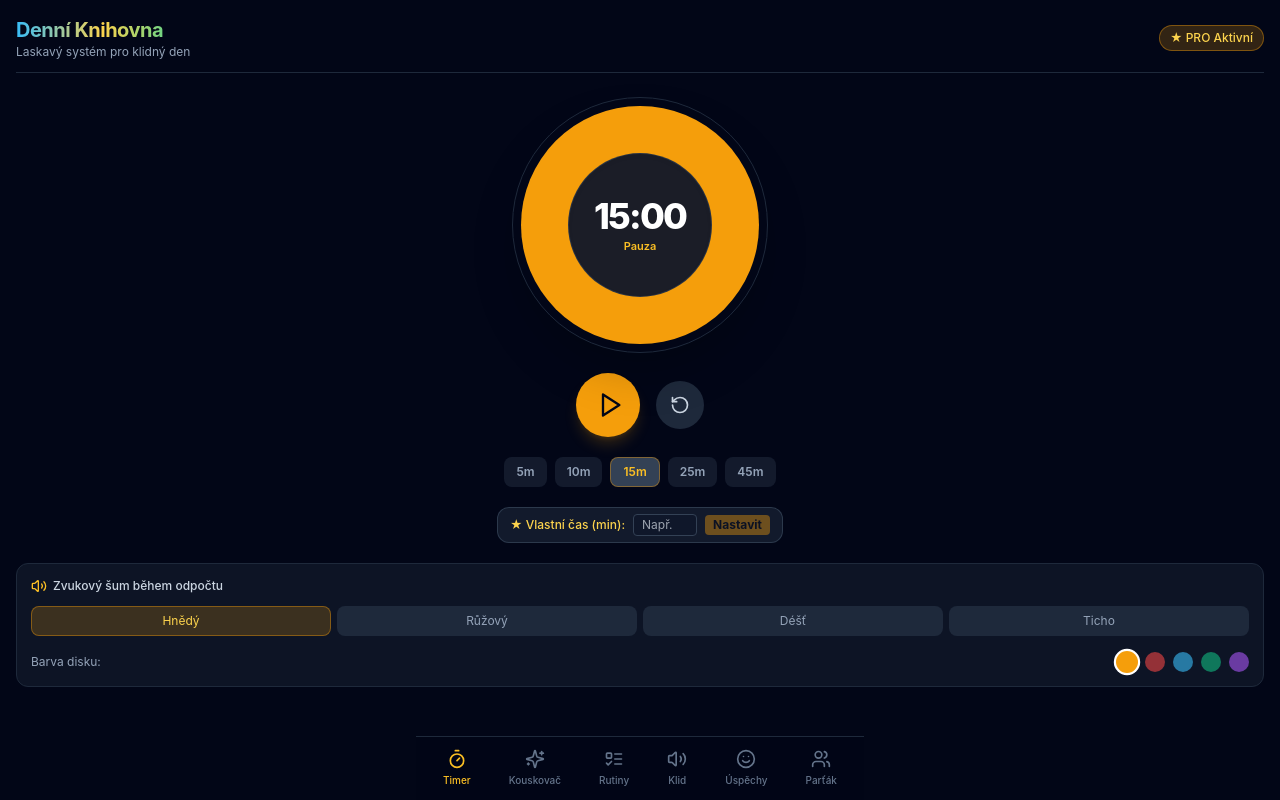
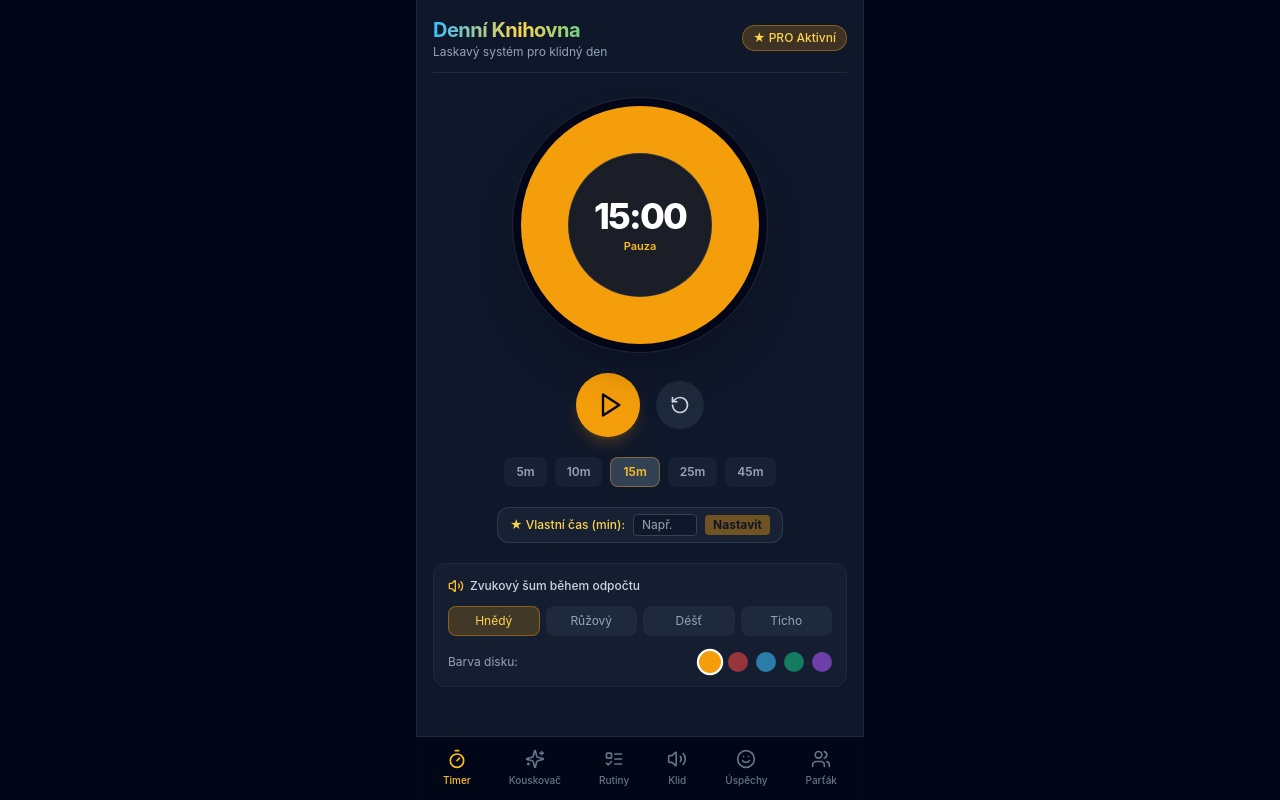
Before and after one commit to onlinejitka/ADHden, a Next.js app: page /app in a window 1280 px wide. Built offline with nearby package versions, Linux system fonts and the light colour scheme.

Commit message:
Update page.tsx

```diff
--- a/app/app/page.tsx
+++ b/app/app/page.tsx
@@ -405,7 +405,7 @@ export default function ADHDApp() {
   };
 
   // =============================================================
-  // 6. BODY DOUBLING (S možností zapnout/vypnout zvuk za běhu)
+  // 6. BODY DOUBLING
   // =============================================================
   const [sessions] = useState<BodyDoublingSession[]>([
     {
@@ -475,7 +475,6 @@ export default function ADHDApp() {
     }
   };
 
-  // Přepínač ztlumení / zapnutí zvuku během běžící relace
   const toggleSessionAudio = () => {
     if (bodyDoublingAudioRef.current) {
       if (bodyDoublingAudioRef.current.paused) {
@@ -520,7 +519,8 @@ export default function ADHDApp() {
   };
 
   return (
-    <div className="flex-1 flex flex-col p-4">
+    <div className="w-full min-h-screen bg-slate-950 flex justify-center">
+      <div className="w-full max-w-md min-h-screen flex flex-col bg-slate-900 border-x border-slate-800 shadow-2xl relative pb-20 p-4">
         {/* Skryté přehrávače */}
         <audio ref={audioPlayerRef} className="hidden" />
         <audio ref={bodyDoublingAudioRef} className="hidden" />
@@ -1256,13 +1256,6 @@ export default function ADHDApp() {
           </button>
         </nav>
       </div>
-  );
-
-  return (
-  <div className="w-full min-h-screen bg-slate-950 flex justify-center">
-    <div className="w-full max-w-md min-h-screen flex flex-col bg-slate-900 border-x border-slate-800 shadow-2xl relative pb-20 p-4">
-      {/* ... veškerý kód aplikace s časovačem, rutinami a parťákem ... */}
-    </div>
     </div>
   );
 }
```
Lines whose indentation alone changed are shown as unchanged.
